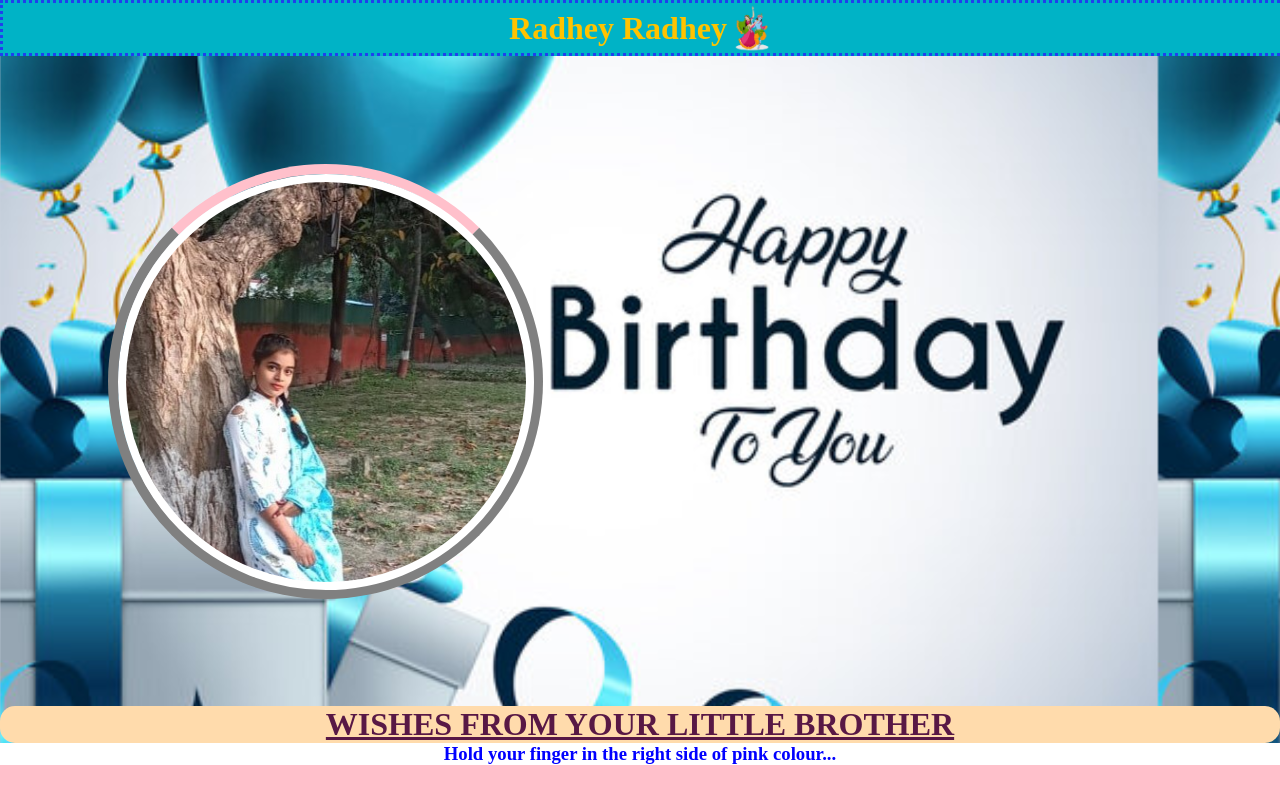
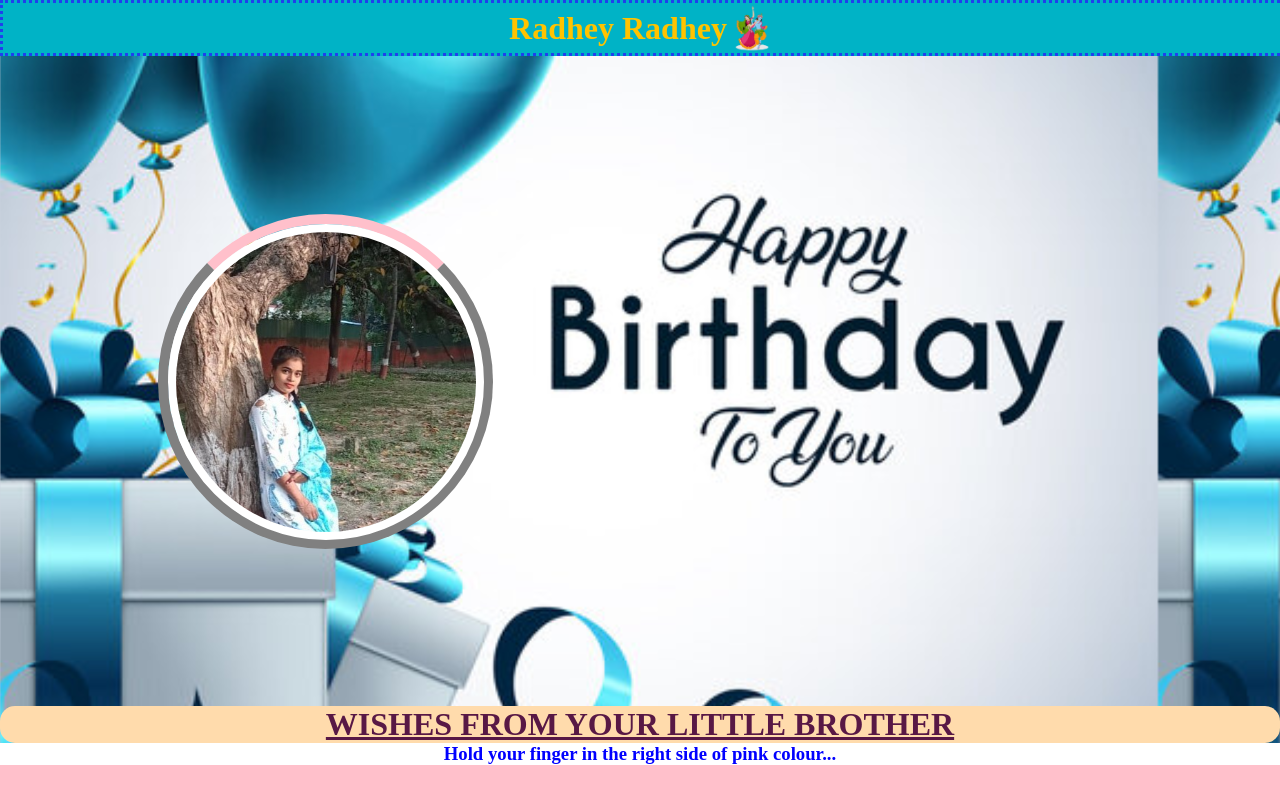
Before and after one commit to ankitsanatan108/sister-, a plain HTML site: page index.html in a window 1280 px wide. Shown: the top 800 px of the page. Drawn offline with Linux system fonts and the light colour scheme.

Commit message:
Update styles.css

```diff
--- a/styles.css
+++ b/styles.css
@@ -41,8 +41,8 @@ header{
     align-items: center;
 }
 .b1{
-    height: 415px;
-    width: 415px;
+    height: 315px;
+    width: 315px;
     border-radius: 50%;
     border: 10px solid gray;
     border-top-color: pink;
@@ -50,18 +50,9 @@ header{
     animation: loader 2s ease 0s infinite normal;
 
 }
-/*@keyframes loader {
-    from {
-        transform: rotate(0deg);
-    }
-    to {
-        transform: rotate(360deg);
-    }
-
-}*/
 .box1{
-    height: 400px;
-    width: 400px;
+    height: 300px;
+    width: 300px;
     border-radius: 50%;
     border: 8px solid white;
     background-image: url(main.jpeg);
```
